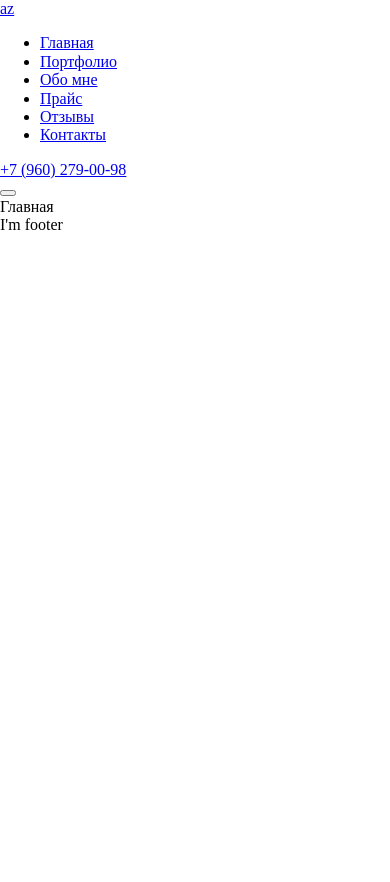
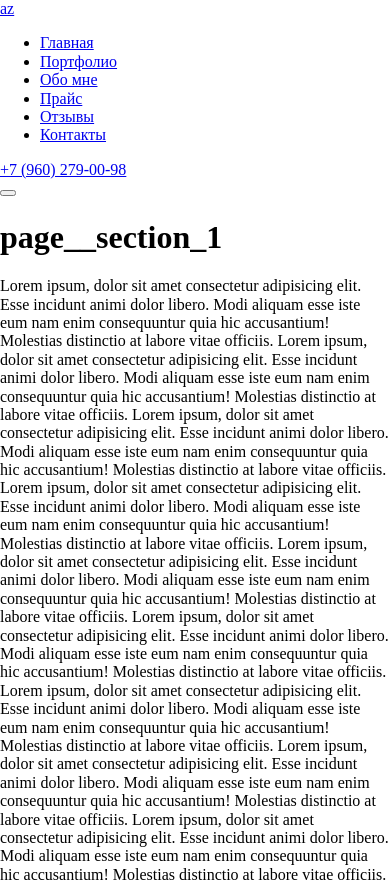
Before and after one commit to RudolphIgor/az2, a website with bundled scripts: page src/index.html in a window 390 px wide. Shown: the top 882 px of the page. Before the commit the page ends 844 px from the top, so only its background shows below. Built offline with nearby package versions, Linux system fonts and the light colour scheme; files whose address does not match are found by name.

Commit message:
Сверстана шапка и переходы

```diff
--- a/gulp/version.json
+++ b/gulp/version.json
@@ -1,3 +1,3 @@
 {
-    "main": "20220830110548"
+    "main": "20220830124857"
 }
--- a/src/html/section_1.html
+++ b/src/html/section_1.html
@@ -1,4 +1,5 @@
-<section class="page__section_1">
+<section class="page__section page__section_1">
+	<h1>page__section_1</h1>
 	Lorem ipsum, dolor sit amet consectetur adipisicing elit. Esse incidunt animi dolor libero. Modi aliquam esse iste eum nam enim consequuntur quia hic accusantium! Molestias distinctio at labore vitae officiis.
 	Lorem ipsum, dolor sit amet consectetur adipisicing elit. Esse incidunt animi dolor libero. Modi aliquam esse iste eum nam enim consequuntur quia hic accusantium! Molestias distinctio at labore vitae officiis.
 	Lorem ipsum, dolor sit amet consectetur adipisicing elit. Esse incidunt animi dolor libero. Modi aliquam esse iste eum nam enim consequuntur quia hic accusantium! Molestias distinctio at labore vitae officiis.
--- /dev/null
+++ b/src/html/section_3.html
@@ -0,0 +1,27 @@
+<section class="page__section page__section_3">
+	<h1>page__section_3</h1>
+	Lorem ipsum, dolor sit amet consectetur adipisicing elit. Esse incidunt animi dolor libero. Modi aliquam esse iste eum nam enim consequuntur quia hic accusantium! Molestias distinctio at labore vitae officiis.
+	Lorem ipsum, dolor sit amet consectetur adipisicing elit. Esse incidunt animi dolor libero. Modi aliquam esse iste eum nam enim consequuntur quia hic accusantium! Molestias distinctio at labore vitae officiis.
+	Lorem ipsum, dolor sit amet consectetur adipisicing elit. Esse incidunt animi dolor libero. Modi aliquam esse iste eum nam enim consequuntur quia hic accusantium! Molestias distinctio at labore vitae officiis.
+	Lorem ipsum, dolor sit amet consectetur adipisicing elit. Esse incidunt animi dolor libero. Modi aliquam esse iste eum nam enim consequuntur quia hic accusantium! Molestias distinctio at labore vitae officiis.
+	Lorem ipsum, dolor sit amet consectetur adipisicing elit. Esse incidunt animi dolor libero. Modi aliquam esse iste eum nam enim consequuntur quia hic accusantium! Molestias distinctio at labore vitae officiis.
+	Lorem ipsum, dolor sit amet consectetur adipisicing elit. Esse incidunt animi dolor libero. Modi aliquam esse iste eum nam enim consequuntur quia hic accusantium! Molestias distinctio at labore vitae officiis.
+	Lorem ipsum, dolor sit amet consectetur adipisicing elit. Esse incidunt animi dolor libero. Modi aliquam esse iste eum nam enim consequuntur quia hic accusantium! Molestias distinctio at labore vitae officiis.
+	Lorem ipsum, dolor sit amet consectetur adipisicing elit. Esse incidunt animi dolor libero. Modi aliquam esse iste eum nam enim consequuntur quia hic accusantium! Molestias distinctio at labore vitae officiis.
+	Lorem ipsum, dolor sit amet consectetur adipisicing elit. Esse incidunt animi dolor libero. Modi aliquam esse iste eum nam enim consequuntur quia hic accusantium! Molestias distinctio at labore vitae officiis.
+	Lorem ipsum, dolor sit amet consectetur adipisicing elit. Esse incidunt animi dolor libero. Modi aliquam esse iste eum nam enim consequuntur quia hic accusantium! Molestias distinctio at labore vitae officiis.
+	Lorem ipsum, dolor sit amet consectetur adipisicing elit. Esse incidunt animi dolor libero. Modi aliquam esse iste eum nam enim consequuntur quia hic accusantium! Molestias distinctio at labore vitae officiis.
+	Lorem ipsum, dolor sit amet consectetur adipisicing elit. Esse incidunt animi dolor libero. Modi aliquam esse iste eum nam enim consequuntur quia hic accusantium! Molestias distinctio at labore vitae officiis.
+	Lorem ipsum, dolor sit amet consectetur adipisicing elit. Esse incidunt animi dolor libero. Modi aliquam esse iste eum nam enim consequuntur quia hic accusantium! Molestias distinctio at labore vitae officiis.
+	Lorem ipsum, dolor sit amet consectetur adipisicing elit. Esse incidunt animi dolor libero. Modi aliquam esse iste eum nam enim consequuntur quia hic accusantium! Molestias distinctio at labore vitae officiis.
+	Lorem ipsum, dolor sit amet consectetur adipisicing elit. Esse incidunt animi dolor libero. Modi aliquam esse iste eum nam enim consequuntur quia hic accusantium! Molestias distinctio at labore vitae officiis.
+	Lorem ipsum, dolor sit amet consectetur adipisicing elit. Esse incidunt animi dolor libero. Modi aliquam esse iste eum nam enim consequuntur quia hic accusantium! Molestias distinctio at labore vitae officiis.
+	Lorem ipsum, dolor sit amet consectetur adipisicing elit. Esse incidunt animi dolor libero. Modi aliquam esse iste eum nam enim consequuntur quia hic accusantium! Molestias distinctio at labore vitae officiis.
+	Lorem ipsum, dolor sit amet consectetur adipisicing elit. Esse incidunt animi dolor libero. Modi aliquam esse iste eum nam enim consequuntur quia hic accusantium! Molestias distinctio at labore vitae officiis.
+	Lorem ipsum, dolor sit amet consectetur adipisicing elit. Esse incidunt animi dolor libero. Modi aliquam esse iste eum nam enim consequuntur quia hic accusantium! Molestias distinctio at labore vitae officiis.
+	Lorem ipsum, dolor sit amet consectetur adipisicing elit. Esse incidunt animi dolor libero. Modi aliquam esse iste eum nam enim consequuntur quia hic accusantium! Molestias distinctio at labore vitae officiis.
+	Lorem ipsum, dolor sit amet consectetur adipisicing elit. Esse incidunt animi dolor libero. Modi aliquam esse iste eum nam enim consequuntur quia hic accusantium! Molestias distinctio at labore vitae officiis.
+	Lorem ipsum, dolor sit amet consectetur adipisicing elit. Esse incidunt animi dolor libero. Modi aliquam esse iste eum nam enim consequuntur quia hic accusantium! Molestias distinctio at labore vitae officiis.
+	Lorem ipsum, dolor sit amet consectetur adipisicing elit. Esse incidunt animi dolor libero. Modi aliquam esse iste eum nam enim consequuntur quia hic accusantium! Molestias distinctio at labore vitae officiis.
+	Lorem ipsum, dolor sit amet consectetur adipisicing elit. Esse incidunt animi dolor libero. Modi aliquam esse iste eum nam enim consequuntur quia hic accusantium! Molestias distinctio at labore vitae officiis.
+	</section>
--- /dev/null
+++ b/src/html/section_4.html
@@ -0,0 +1,27 @@
+<section class="page__section page__section_4">
+	<h1>page__section_4</h1>
+	Lorem ipsum, dolor sit amet consectetur adipisicing elit. Esse incidunt animi dolor libero. Modi aliquam esse iste eum nam enim consequuntur quia hic accusantium! Molestias distinctio at labore vitae officiis.
+	Lorem ipsum, dolor sit amet consectetur adipisicing elit. Esse incidunt animi dolor libero. Modi aliquam esse iste eum nam enim consequuntur quia hic accusantium! Molestias distinctio at labore vitae officiis.
+	Lorem ipsum, dolor sit amet consectetur adipisicing elit. Esse incidunt animi dolor libero. Modi aliquam esse iste eum nam enim consequuntur quia hic accusantium! Molestias distinctio at labore vitae officiis.
+	Lorem ipsum, dolor sit amet consectetur adipisicing elit. Esse incidunt animi dolor libero. Modi aliquam esse iste eum nam enim consequuntur quia hic accusantium! Molestias distinctio at labore vitae officiis.
+	Lorem ipsum, dolor sit amet consectetur adipisicing elit. Esse incidunt animi dolor libero. Modi aliquam esse iste eum nam enim consequuntur quia hic accusantium! Molestias distinctio at labore vitae officiis.
+	Lorem ipsum, dolor sit amet consectetur adipisicing elit. Esse incidunt animi dolor libero. Modi aliquam esse iste eum nam enim consequuntur quia hic accusantium! Molestias distinctio at labore vitae officiis.
+	Lorem ipsum, dolor sit amet consectetur adipisicing elit. Esse incidunt animi dolor libero. Modi aliquam esse iste eum nam enim consequuntur quia hic accusantium! Molestias distinctio at labore vitae officiis.
+	Lorem ipsum, dolor sit amet consectetur adipisicing elit. Esse incidunt animi dolor libero. Modi aliquam esse iste eum nam enim consequuntur quia hic accusantium! Molestias distinctio at labore vitae officiis.
+	Lorem ipsum, dolor sit amet consectetur adipisicing elit. Esse incidunt animi dolor libero. Modi aliquam esse iste eum nam enim consequuntur quia hic accusantium! Molestias distinctio at labore vitae officiis.
+	Lorem ipsum, dolor sit amet consectetur adipisicing elit. Esse incidunt animi dolor libero. Modi aliquam esse iste eum nam enim consequuntur quia hic accusantium! Molestias distinctio at labore vitae officiis.
+	Lorem ipsum, dolor sit amet consectetur adipisicing elit. Esse incidunt animi dolor libero. Modi aliquam esse iste eum nam enim consequuntur quia hic accusantium! Molestias distinctio at labore vitae officiis.
+	Lorem ipsum, dolor sit amet consectetur adipisicing elit. Esse incidunt animi dolor libero. Modi aliquam esse iste eum nam enim consequuntur quia hic accusantium! Molestias distinctio at labore vitae officiis.
+	Lorem ipsum, dolor sit amet consectetur adipisicing elit. Esse incidunt animi dolor libero. Modi aliquam esse iste eum nam enim consequuntur quia hic accusantium! Molestias distinctio at labore vitae officiis.
+	Lorem ipsum, dolor sit amet consectetur adipisicing elit. Esse incidunt animi dolor libero. Modi aliquam esse iste eum nam enim consequuntur quia hic accusantium! Molestias distinctio at labore vitae officiis.
+	Lorem ipsum, dolor sit amet consectetur adipisicing elit. Esse incidunt animi dolor libero. Modi aliquam esse iste eum nam enim consequuntur quia hic accusantium! Molestias distinctio at labore vitae officiis.
+	Lorem ipsum, dolor sit amet consectetur adipisicing elit. Esse incidunt animi dolor libero. Modi aliquam esse iste eum nam enim consequuntur quia hic accusantium! Molestias distinctio at labore vitae officiis.
+	Lorem ipsum, dolor sit amet consectetur adipisicing elit. Esse incidunt animi dolor libero. Modi aliquam esse iste eum nam enim consequuntur quia hic accusantium! Molestias distinctio at labore vitae officiis.
+	Lorem ipsum, dolor sit amet consectetur adipisicing elit. Esse incidunt animi dolor libero. Modi aliquam esse iste eum nam enim consequuntur quia hic accusantium! Molestias distinctio at labore vitae officiis.
+	Lorem ipsum, dolor sit amet consectetur adipisicing elit. Esse incidunt animi dolor libero. Modi aliquam esse iste eum nam enim consequuntur quia hic accusantium! Molestias distinctio at labore vitae officiis.
+	Lorem ipsum, dolor sit amet consectetur adipisicing elit. Esse incidunt animi dolor libero. Modi aliquam esse iste eum nam enim consequuntur quia hic accusantium! Molestias distinctio at labore vitae officiis.
+	Lorem ipsum, dolor sit amet consectetur adipisicing elit. Esse incidunt animi dolor libero. Modi aliquam esse iste eum nam enim consequuntur quia hic accusantium! Molestias distinctio at labore vitae officiis.
+	Lorem ipsum, dolor sit amet consectetur adipisicing elit. Esse incidunt animi dolor libero. Modi aliquam esse iste eum nam enim consequuntur quia hic accusantium! Molestias distinctio at labore vitae officiis.
+	Lorem ipsum, dolor sit amet consectetur adipisicing elit. Esse incidunt animi dolor libero. Modi aliquam esse iste eum nam enim consequuntur quia hic accusantium! Molestias distinctio at labore vitae officiis.
+	Lorem ipsum, dolor sit amet consectetur adipisicing elit. Esse incidunt animi dolor libero. Modi aliquam esse iste eum nam enim consequuntur quia hic accusantium! Molestias distinctio at labore vitae officiis.
+	</section>
--- /dev/null
+++ b/src/html/section_5.html
@@ -0,0 +1,27 @@
+<section class="page__section page__section_5">
+	<h1>page__section_5</h1>
+	Lorem ipsum, dolor sit amet consectetur adipisicing elit. Esse incidunt animi dolor libero. Modi aliquam esse iste eum nam enim consequuntur quia hic accusantium! Molestias distinctio at labore vitae officiis.
+	Lorem ipsum, dolor sit amet consectetur adipisicing elit. Esse incidunt animi dolor libero. Modi aliquam esse iste eum nam enim consequuntur quia hic accusantium! Molestias distinctio at labore vitae officiis.
+	Lorem ipsum, dolor sit amet consectetur adipisicing elit. Esse incidunt animi dolor libero. Modi aliquam esse iste eum nam enim consequuntur quia hic accusantium! Molestias distinctio at labore vitae officiis.
+	Lorem ipsum, dolor sit amet consectetur adipisicing elit. Esse incidunt animi dolor libero. Modi aliquam esse iste eum nam enim consequuntur quia hic accusantium! Molestias distinctio at labore vitae officiis.
+	Lorem ipsum, dolor sit amet consectetur adipisicing elit. Esse incidunt animi dolor libero. Modi aliquam esse iste eum nam enim consequuntur quia hic accusantium! Molestias distinctio at labore vitae officiis.
+	Lorem ipsum, dolor sit amet consectetur adipisicing elit. Esse incidunt animi dolor libero. Modi aliquam esse iste eum nam enim consequuntur quia hic accusantium! Molestias distinctio at labore vitae officiis.
+	Lorem ipsum, dolor sit amet consectetur adipisicing elit. Esse incidunt animi dolor libero. Modi aliquam esse iste eum nam enim consequuntur quia hic accusantium! Molestias distinctio at labore vitae officiis.
+	Lorem ipsum, dolor sit amet consectetur adipisicing elit. Esse incidunt animi dolor libero. Modi aliquam esse iste eum nam enim consequuntur quia hic accusantium! Molestias distinctio at labore vitae officiis.
+	Lorem ipsum, dolor sit amet consectetur adipisicing elit. Esse incidunt animi dolor libero. Modi aliquam esse iste eum nam enim consequuntur quia hic accusantium! Molestias distinctio at labore vitae officiis.
+	Lorem ipsum, dolor sit amet consectetur adipisicing elit. Esse incidunt animi dolor libero. Modi aliquam esse iste eum nam enim consequuntur quia hic accusantium! Molestias distinctio at labore vitae officiis.
+	Lorem ipsum, dolor sit amet consectetur adipisicing elit. Esse incidunt animi dolor libero. Modi aliquam esse iste eum nam enim consequuntur quia hic accusantium! Molestias distinctio at labore vitae officiis.
+	Lorem ipsum, dolor sit amet consectetur adipisicing elit. Esse incidunt animi dolor libero. Modi aliquam esse iste eum nam enim consequuntur quia hic accusantium! Molestias distinctio at labore vitae officiis.
+	Lorem ipsum, dolor sit amet consectetur adipisicing elit. Esse incidunt animi dolor libero. Modi aliquam esse iste eum nam enim consequuntur quia hic accusantium! Molestias distinctio at labore vitae officiis.
+	Lorem ipsum, dolor sit amet consectetur adipisicing elit. Esse incidunt animi dolor libero. Modi aliquam esse iste eum nam enim consequuntur quia hic accusantium! Molestias distinctio at labore vitae officiis.
+	Lorem ipsum, dolor sit amet consectetur adipisicing elit. Esse incidunt animi dolor libero. Modi aliquam esse iste eum nam enim consequuntur quia hic accusantium! Molestias distinctio at labore vitae officiis.
+	Lorem ipsum, dolor sit amet consectetur adipisicing elit. Esse incidunt animi dolor libero. Modi aliquam esse iste eum nam enim consequuntur quia hic accusantium! Molestias distinctio at labore vitae officiis.
+	Lorem ipsum, dolor sit amet consectetur adipisicing elit. Esse incidunt animi dolor libero. Modi aliquam esse iste eum nam enim consequuntur quia hic accusantium! Molestias distinctio at labore vitae officiis.
+	Lorem ipsum, dolor sit amet consectetur adipisicing elit. Esse incidunt animi dolor libero. Modi aliquam esse iste eum nam enim consequuntur quia hic accusantium! Molestias distinctio at labore vitae officiis.
+	Lorem ipsum, dolor sit amet consectetur adipisicing elit. Esse incidunt animi dolor libero. Modi aliquam esse iste eum nam enim consequuntur quia hic accusantium! Molestias distinctio at labore vitae officiis.
+	Lorem ipsum, dolor sit amet consectetur adipisicing elit. Esse incidunt animi dolor libero. Modi aliquam esse iste eum nam enim consequuntur quia hic accusantium! Molestias distinctio at labore vitae officiis.
+	Lorem ipsum, dolor sit amet consectetur adipisicing elit. Esse incidunt animi dolor libero. Modi aliquam esse iste eum nam enim consequuntur quia hic accusantium! Molestias distinctio at labore vitae officiis.
+	Lorem ipsum, dolor sit amet consectetur adipisicing elit. Esse incidunt animi dolor libero. Modi aliquam esse iste eum nam enim consequuntur quia hic accusantium! Molestias distinctio at labore vitae officiis.
+	Lorem ipsum, dolor sit amet consectetur adipisicing elit. Esse incidunt animi dolor libero. Modi aliquam esse iste eum nam enim consequuntur quia hic accusantium! Molestias distinctio at labore vitae officiis.
+	Lorem ipsum, dolor sit amet consectetur adipisicing elit. Esse incidunt animi dolor libero. Modi aliquam esse iste eum nam enim consequuntur quia hic accusantium! Molestias distinctio at labore vitae officiis.
+	</section>
--- /dev/null
+++ b/src/html/section_6.html
@@ -0,0 +1,27 @@
+<section class="page__section page__section_6">
+	<h1>page__section_6</h1>
+	Lorem ipsum, dolor sit amet consectetur adipisicing elit. Esse incidunt animi dolor libero. Modi aliquam esse iste eum nam enim consequuntur quia hic accusantium! Molestias distinctio at labore vitae officiis.
+	Lorem ipsum, dolor sit amet consectetur adipisicing elit. Esse incidunt animi dolor libero. Modi aliquam esse iste eum nam enim consequuntur quia hic accusantium! Molestias distinctio at labore vitae officiis.
+	Lorem ipsum, dolor sit amet consectetur adipisicing elit. Esse incidunt animi dolor libero. Modi aliquam esse iste eum nam enim consequuntur quia hic accusantium! Molestias distinctio at labore vitae officiis.
+	Lorem ipsum, dolor sit amet consectetur adipisicing elit. Esse incidunt animi dolor libero. Modi aliquam esse iste eum nam enim consequuntur quia hic accusantium! Molestias distinctio at labore vitae officiis.
+	Lorem ipsum, dolor sit amet consectetur adipisicing elit. Esse incidunt animi dolor libero. Modi aliquam esse iste eum nam enim consequuntur quia hic accusantium! Molestias distinctio at labore vitae officiis.
+	Lorem ipsum, dolor sit amet consectetur adipisicing elit. Esse incidunt animi dolor libero. Modi aliquam esse iste eum nam enim consequuntur quia hic accusantium! Molestias distinctio at labore vitae officiis.
+	Lorem ipsum, dolor sit amet consectetur adipisicing elit. Esse incidunt animi dolor libero. Modi aliquam esse iste eum nam enim consequuntur quia hic accusantium! Molestias distinctio at labore vitae officiis.
+	Lorem ipsum, dolor sit amet consectetur adipisicing elit. Esse incidunt animi dolor libero. Modi aliquam esse iste eum nam enim consequuntur quia hic accusantium! Molestias distinctio at labore vitae officiis.
+	Lorem ipsum, dolor sit amet consectetur adipisicing elit. Esse incidunt animi dolor libero. Modi aliquam esse iste eum nam enim consequuntur quia hic accusantium! Molestias distinctio at labore vitae officiis.
+	Lorem ipsum, dolor sit amet consectetur adipisicing elit. Esse incidunt animi dolor libero. Modi aliquam esse iste eum nam enim consequuntur quia hic accusantium! Molestias distinctio at labore vitae officiis.
+	Lorem ipsum, dolor sit amet consectetur adipisicing elit. Esse incidunt animi dolor libero. Modi aliquam esse iste eum nam enim consequuntur quia hic accusantium! Molestias distinctio at labore vitae officiis.
+	Lorem ipsum, dolor sit amet consectetur adipisicing elit. Esse incidunt animi dolor libero. Modi aliquam esse iste eum nam enim consequuntur quia hic accusantium! Molestias distinctio at labore vitae officiis.
+	Lorem ipsum, dolor sit amet consectetur adipisicing elit. Esse incidunt animi dolor libero. Modi aliquam esse iste eum nam enim consequuntur quia hic accusantium! Molestias distinctio at labore vitae officiis.
+	Lorem ipsum, dolor sit amet consectetur adipisicing elit. Esse incidunt animi dolor libero. Modi aliquam esse iste eum nam enim consequuntur quia hic accusantium! Molestias distinctio at labore vitae officiis.
+	Lorem ipsum, dolor sit amet consectetur adipisicing elit. Esse incidunt animi dolor libero. Modi aliquam esse iste eum nam enim consequuntur quia hic accusantium! Molestias distinctio at labore vitae officiis.
+	Lorem ipsum, dolor sit amet consectetur adipisicing elit. Esse incidunt animi dolor libero. Modi aliquam esse iste eum nam enim consequuntur quia hic accusantium! Molestias distinctio at labore vitae officiis.
+	Lorem ipsum, dolor sit amet consectetur adipisicing elit. Esse incidunt animi dolor libero. Modi aliquam esse iste eum nam enim consequuntur quia hic accusantium! Molestias distinctio at labore vitae officiis.
+	Lorem ipsum, dolor sit amet consectetur adipisicing elit. Esse incidunt animi dolor libero. Modi aliquam esse iste eum nam enim consequuntur quia hic accusantium! Molestias distinctio at labore vitae officiis.
+	Lorem ipsum, dolor sit amet consectetur adipisicing elit. Esse incidunt animi dolor libero. Modi aliquam esse iste eum nam enim consequuntur quia hic accusantium! Molestias distinctio at labore vitae officiis.
+	Lorem ipsum, dolor sit amet consectetur adipisicing elit. Esse incidunt animi dolor libero. Modi aliquam esse iste eum nam enim consequuntur quia hic accusantium! Molestias distinctio at labore vitae officiis.
+	Lorem ipsum, dolor sit amet consectetur adipisicing elit. Esse incidunt animi dolor libero. Modi aliquam esse iste eum nam enim consequuntur quia hic accusantium! Molestias distinctio at labore vitae officiis.
+	Lorem ipsum, dolor sit amet consectetur adipisicing elit. Esse incidunt animi dolor libero. Modi aliquam esse iste eum nam enim consequuntur quia hic accusantium! Molestias distinctio at labore vitae officiis.
+	Lorem ipsum, dolor sit amet consectetur adipisicing elit. Esse incidunt animi dolor libero. Modi aliquam esse iste eum nam enim consequuntur quia hic accusantium! Molestias distinctio at labore vitae officiis.
+	Lorem ipsum, dolor sit amet consectetur adipisicing elit. Esse incidunt animi dolor libero. Modi aliquam esse iste eum nam enim consequuntur quia hic accusantium! Molestias distinctio at labore vitae officiis.
+	</section>
--- a/src/index.html
+++ b/src/index.html
@@ -2,16 +2,21 @@
 <html lang="en">
 
 @@include('html/head.html', {
-	"title":"Главная"
+"title":"Главная"
 })
+
 <body>
 	@@include('html/header.html', {})
-	<main>
-		<div class="container">
-			Главная
-		</div>
+	<main class="page">
+		@@include('html/section_1.html', {})
+		@@include('html/section_2.html', {})
+		@@include('html/section_3.html', {})
+		@@include('html/section_4.html', {})
+		@@include('html/section_5.html', {})
+		@@include('html/section_6.html', {})
 	</main>
 	@@include('html/footer.html', {})
 	<script src="js/app.min.js"></script>
 </body>
+
 </html>
--- a/src/js/app.js
+++ b/src/js/app.js
@@ -1,5 +1,7 @@
 import * as flsFunctions from "./modules/functions.js";
 import * as burger from "./modules/burger.js"
+import * as slowlyScroll from "./modules/slowly_scroll.js"
 
 flsFunctions.isWebp();
+slowlyScroll.slScroll();
 burger.iconsactive();
--- a/src/js/modules/burger.js
+++ b/src/js/modules/burger.js
@@ -8,7 +8,7 @@ export function iconsactive() {
 			iconmenu.classList.toggle('menu__icon_active');
 			menubody.classList.toggle('menu__body_active');
 			headerContainer.classList.toggle('header__container_active');
-			linedecor.classList.toggle('line-decore_active');
+			// linedecor.classList.toggle('line-decore_active');
 		});
 	}
 }
--- a/src/scss/specification.scss
+++ b/src/scss/specification.scss
@@ -11,12 +11,10 @@ ul,
 ol,
 li {
 	list-style: none;
-
 }
 
 a {
 	text-decoration: none;
-
 }
 
 .container {
@@ -26,7 +24,6 @@ a {
 	padding: 0px 24px 0px 24px;
 	display: flex;
 	flex-wrap: wrap;
-
 }
 
 .logo {
```
Also changed, not shown: src/html/header.html (+3 -3 lines), src/scss/header.scss (+11 -22 lines).
